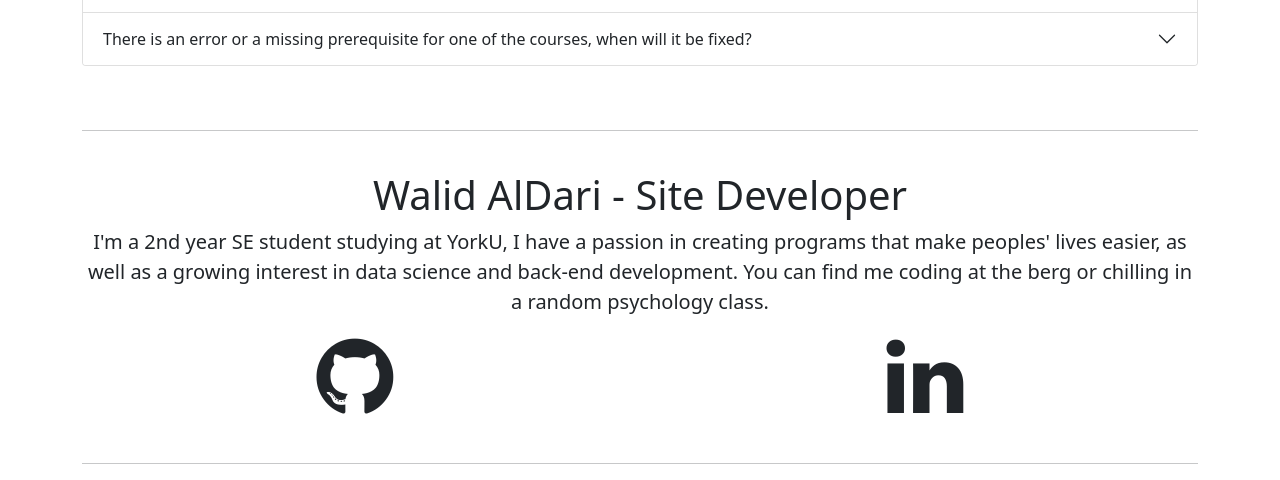
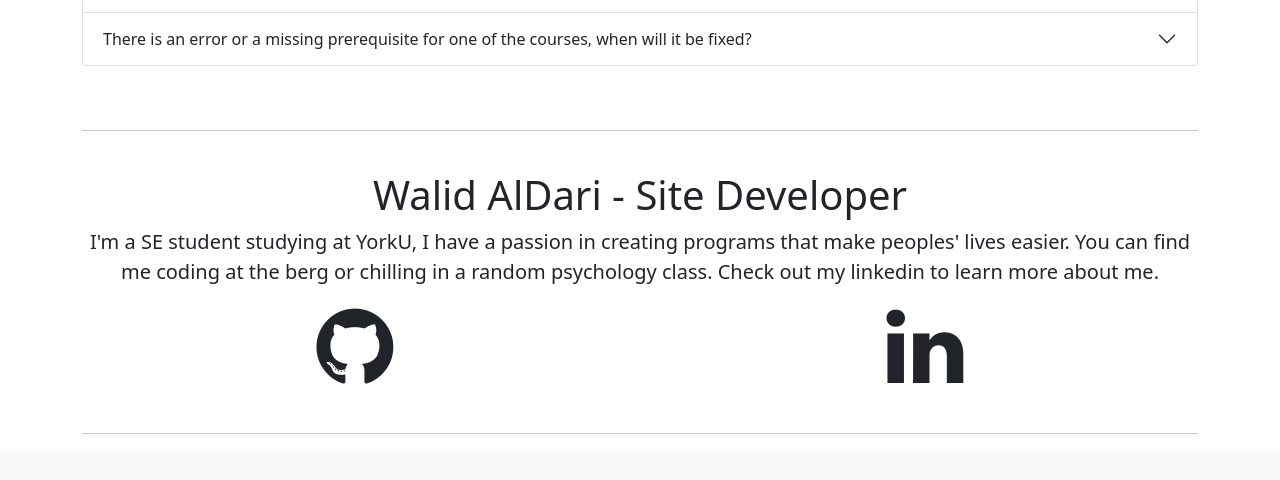
Before and after one commit to walido2001/course-prerequisite-navigator, a Flask app: page / in a window 1280 px wide. Shown: the part 644-1124 px from the top of the page. After the commit the page ends 1078 px from the top, so only its background shows below. Run offline with Flask 2, Linux system fonts and the light colour scheme.

```diff
--- a/app/main.py
+++ b/app/main.py
@@ -207,7 +207,7 @@ def report_page():
 
 @app.route('/bugs')
 def bug_page():
-    with open('bugsList.json') as json_file:
+    with open('app/bugsList.json') as json_file:
         bugs = json.load(json_file)
 
     return render_template("bugs.html", bugsList = bugs)
--- a/app/templates/home.html
+++ b/app/templates/home.html
@@ -90,9 +90,9 @@
 
         <div class="row">
           <h1 class="display-6">Walid AlDari - Site Developer</h1>
-          <p class="lead">I'm a 2nd year SE student studying at YorkU, I have a passion in creating programs that make peoples'
-            lives easier, as well as a growing interest in data science and back-end development. You can find me coding at the berg
-            or chilling in a random psychology class.
+          <p class="lead">I'm a SE student studying at YorkU, I have a passion in creating programs that make peoples'
+            lives easier. You can find me coding at the berg or chilling in a random psychology class. Check out my linkedin to
+            learn more about me.
           </p>
 
           <a href="https://github.com/walido2001" class="fa fa-github col" style="font-size: 7vw;"></a>
```
Also changed, not shown: 1 other file.
